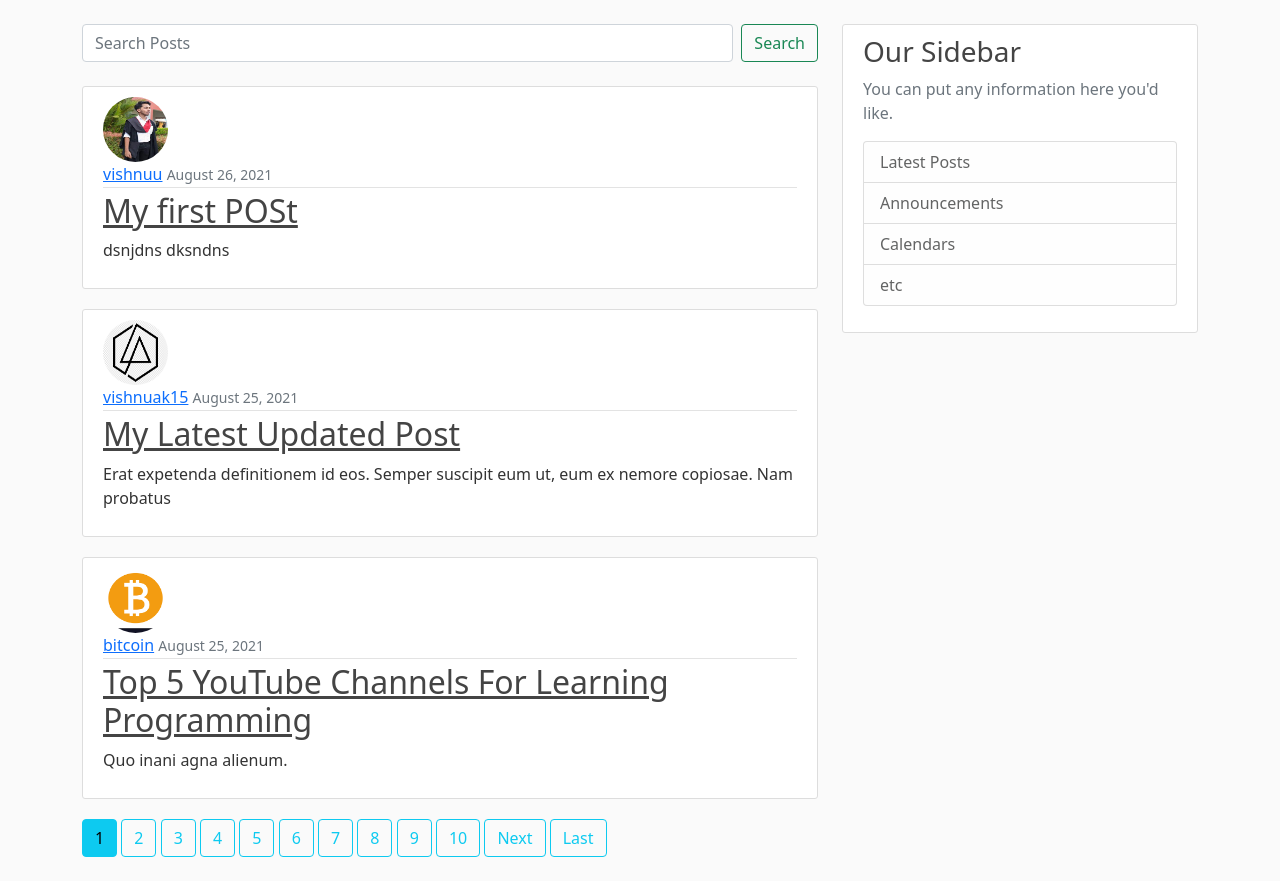
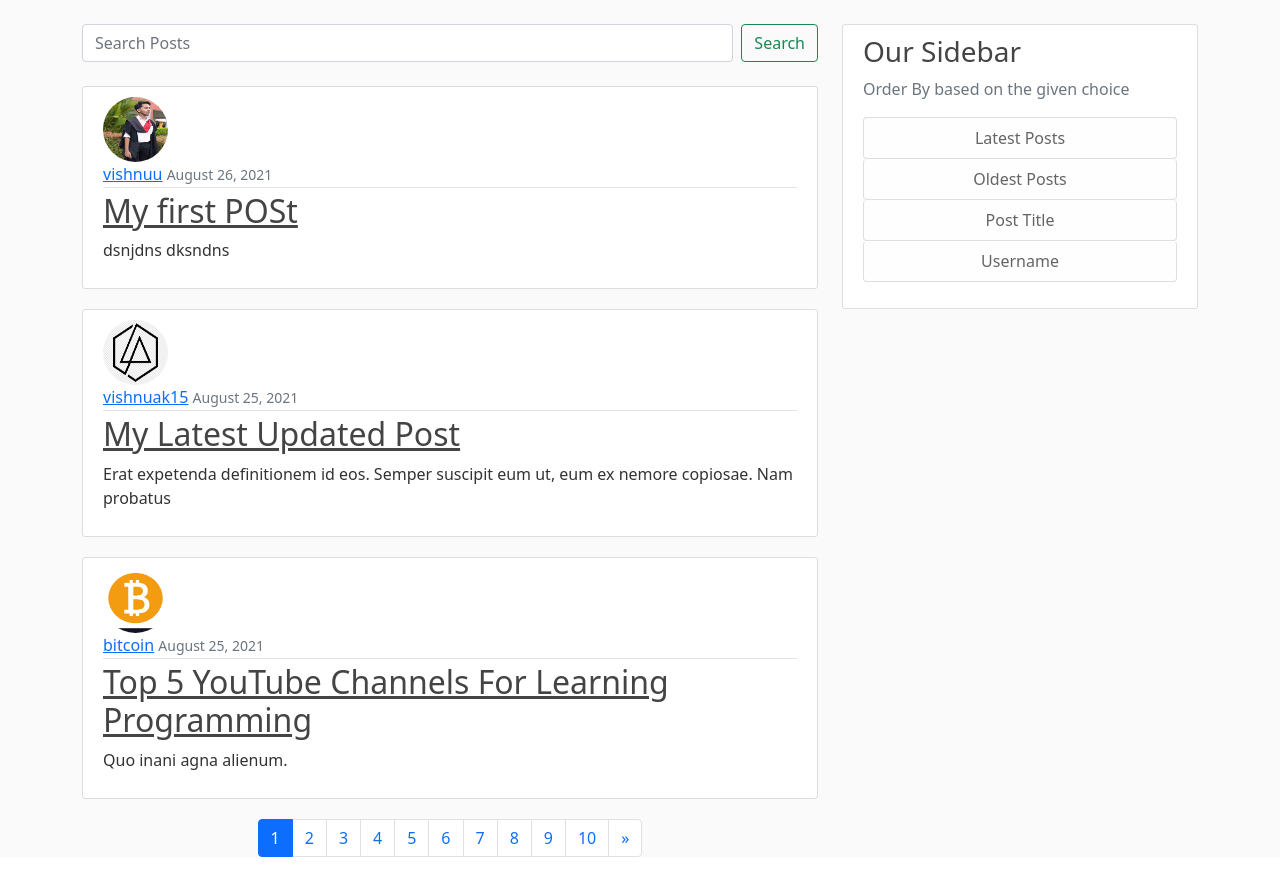
Before and after one commit to vishnuak15/django-blog, a Django app: page / in a window 1280 px wide. Shown: the part 56-937 px from the top of the page. After the commit the page ends 913 px from the top, so only its background shows below. Run offline with Django 3.2, Linux system fonts and the light colour scheme; data comes from the database, SQL or seed files in the repository; both versions use the stored data as it was after the commit.

Commit message:
added search and sidebar features

```diff
--- a/blog/templates/blog/base.html
+++ b/blog/templates/blog/base.html
@@ -61,12 +61,12 @@
             <div class="col-md-4">
                 <div class="content-section">
                     <h3>Our Sidebar</h3>
-                    <p class='text-muted'>You can put any information here you'd like.
+                    <p class='text-muted'>Order By based on the given choice
                         <ul class="list-group">
-                            <li class="list-group-item list-group-item-light">Latest Posts</li>
-                            <li class="list-group-item list-group-item-light">Announcements</li>
-                            <li class="list-group-item list-group-item-light">Calendars</li>
-                            <li class="list-group-item list-group-item-light">etc</li>
+                            <a href="{% url 'blog-home'  %}" class="list-group-item list-group-item-light btn btn-secondary">Latest Posts</a>
+                            <a href="{% url 'oldposts'  %}" name="orderby" value="date_posted" class="list-group-item list-group-item-light btn btn-secondary">Oldest Posts</a>
+                            <a href="{% url 'postitle'  %}" class="list-group-item list-group-item-light btn btn-secondary">Post Title</a>
+                            <a href="{% url 'username'  %}" name="orderby" value="-date_posted" class="list-group-item list-group-item-light btn btn-secondary">Username</a>
                         </ul>
                     </p>
                 </div>
--- a/blog/templates/blog/home.html
+++ b/blog/templates/blog/home.html
@@ -3,7 +3,7 @@
     {% csrf_token %}
     <input name="query" class="form-control me-2" type="search" placeholder="Search Posts" aria-label="Search">
     <button class="btn btn-outline-success" type="submit">Search</button>
-</form><br> {% for post in posts %}
+</form><br> {% if posts %} {% for post in posts %}
 <article class="media content-section">
     <img class="rounded-circle article-img" src="{{ post.author.profile.image.url }}">
     <div class="media-body">
@@ -15,11 +15,22 @@
         <p class="article-content">{{ post.content }}</p>
     </div>
 </article>
-{% endfor %} {% if is_paginated %} {% if page_obj.has_previous %}
-<a class="btn btn-outline-info mb-4" href="?query={{query}}&page=1">First</a>
-<a class="btn btn-outline-info mb-4" href="?query={{query}}&page={{ page_obj.previous_page_number}}">Previous</a> {% endif %} {% for num in page_obj.paginator.page_range %} {% if page_obj.number == num %}
-<a class="btn btn-info mb-4" href="?query={{query}}&page={{ num }}">{{ num }}</a> {% elif num > page_obj.number|add:'-3' %}
-<a class="btn btn-outline-info mb-4" href="?query={{query}}&page={{ num }}">{{ num }}</a> {% elif num > page_obj.number|add:'3' %}
-<a class="btn btn-outline-info mb-4" href="?query={{query}}&page={{ num }}">{{ num }}</a> {% endif %} {% endfor %} {% if page_obj.has_next %}
-<a class="btn btn-outline-info mb-4" href="?query={{query}}&page={{ page_obj.next_page_number }}">Next</a>
-<a class="btn btn-outline-info mb-4" href="?query={{query}}&page={{ page_obj.paginator.num_pages}}">Last</a> {% endif %} {% endif %} {% endblock content %}
+{% endfor %} {% if nums %}
+<nav aria-label="Page navigation example">
+    <ul class="pagination justify-content-center">
+        {% if posts.has_previous %}
+        <li class="page-item"><a class="page-link" href="?query={{query}}&orderby={{orderby}}&page=1">&laquo</a></li>
+        {% endif %} {% for i in nums %} {% if forloop.counter == posts.number %}
+        <li class="page-item active"><a class="page-link" href="?query={{query}}&orderby={{orderby}}&page={{ forloop.counter }}">{{ forloop.counter }}</a></li>
+        {% else %}
+        <li class="page-item"><a class="page-link" href="?query={{query}}&orderby={{orderby}}&page={{ forloop.counter }}">{{ forloop.counter }}</a></li>
+        {% endif %} {% endfor %} {% if posts.has_next %}
+        <li class="page-item"><a class="page-link" href="?query={{query}}&orderby={{orderby}}&page={{ posts.paginator.num_pages }}">&raquo </a></li>
+        {% endif %}
+    </ul>
+</nav>
+{% endif %} {% else %}
+<div class="container">
+    <h2>OOps, sorry No results found!</h2>
+</div>
+{% endif %} {% endblock content %}
--- a/blog/urls.py
+++ b/blog/urls.py
@@ -3,16 +3,16 @@ from . import views
 from .views import *
 
 urlpatterns = [
-    path('',PostListView.as_view(),name='blog-home' ),
     path('user/<str:username>/', UserPostListView.as_view(),name='user-posts'),
     path('users/<int:pk>/',UserDetialView.as_view(),name='user-detial'),
     path('post/<int:pk>/',PostDetialView.as_view(),name='post-detial'),
     path('post/<int:pk>/delete/',PostDeleteView.as_view(),name='post-delete'),
     path('post/<int:pk>/update/',PostUpdateView.as_view(),name='post-update'),
     path('about/',views.about,name='blog-about' ),
-    # path('',views.PostList,name='blog-home' ),
-    # FilterView.as_view(filterset_class=FilmFilter,
-    # 	template_name='myapp/my_template.html'), name='searcher'),
+    path('',views.postlist,name='blog-home' ),
+    path('oldposts/',views.oldpostlist,name='oldposts'),
+    path('postitle/',views.postitle,name='postitle'),
+    path('username/',views.username,name='username'),
     path('post/new/',PostCreateView.as_view(),name='post-create' ),
     path('comment/new/<int:pk>',CommentCreateView.as_view(),name='comment-create' ),
     path('comment/delete/<int:pk>',CommentDeleteView.as_view(),name='comment-delete' ),
--- a/blog/views.py
+++ b/blog/views.py
@@ -17,49 +17,83 @@ def home(request):
     return render(request,'blog/home.html',context)
 
 
-# def PostList(request):
-#     if request.method == 'GET':
-#         query = request.GET.get('query','')
+def postlist(request):
+    if request.method == 'GET':
+        query = request.GET.get('query','')
+        post = Post.objects.filter(title__icontains=query).order_by('-date_posted')
+        p = Paginator(post,3)
+        page = request.GET.get('page')
+        posts = p.get_page(page)
+        nums = "a" * posts.paginator.num_pages
+        context = {
+            'posts':posts,
+            'nums':nums,
+            'query':query,
+        }
+        return render(request,'blog/home.html',context )
+
+
+def username(request):
+    if request.method == 'GET':
+        query = request.GET.get('query','')
+        post = Post.objects.filter(title__icontains=query).order_by('author__username')
+        p = Paginator(post,3)
+        page = request.GET.get('page')
+        posts = p.get_page(page)
+        nums = "a" * posts.paginator.num_pages
+        context = {
+            'posts':posts,
+            'nums':nums,
+            'query':query,
+        }
+        return render(request,'blog/home.html',context )
+
+
+def postitle(request):
+    if request.method == 'GET':
+        query = request.GET.get('query','')
+        post = Post.objects.filter(title__icontains=query).order_by('title')
+        p = Paginator(post,3)
+        page = request.GET.get('page')
+        posts = p.get_page(page)
+        nums = "a" * posts.paginator.num_pages
+        context = {
+            'posts':posts,
+            'nums':nums,
+            'query':query,
+        }
+        return render(request,'blog/home.html',context )
+
+def oldpostlist(request):
+    if request.method == 'GET':
+        query = request.GET.get('query','')
+        post = Post.objects.filter(title__icontains=query).order_by('date_posted')
+        p = Paginator(post,3)
+        page = request.GET.get('page')
+        posts = p.get_page(page)
+        nums = "a" * posts.paginator.num_pages
+        context = {
+            'posts':posts,
+            'nums':nums,
+            'query':query,
+        }
+        return render(request,'blog/home.html',context )
+
+# class PostListView(ListView):
+#     model = Post
+#     template_name = 'blog/home.html'
+#     context_object_name = 'posts'
+#     ordering = ['-date_posted']
+#     paginate_by = 3
+
+#     def get_queryset(self):
+#         query = self.request.GET.get('query','')
+#         posts = Post.objects.all().order_by('-date_posted')
 #         if query:
-#             post = Post.objects.filter(title__icontains=query).order_by('-date_posted')
-#             p = Paginator(post,3)
-#             page = request.GET.get('page')
-#             posts = p.get_page(page)
-#             nums = "a" * posts.paginator.num_pages
-#             context = {
-#                 'posts':posts,
-#                 'page':page,
-#                 'query':query,
-#             }
-#             return render(request,'blog/home.html',context )
+#             posts = Post.objects.filter(title__icontains=query).order_by('-date_posted')
 #         else:
-#             post = Post.objects.all().order_by('-date_posted')
-#             p = Paginator(post,3)
-#             page = request.GET.get('page')
-#             posts = p.get_page(page)
-#             nums = "a" * posts.paginator.num_pages
-#             context = {
-#                 'posts':posts,
-#                 'page':page,
-#                 'query':query,
-#             }
-#             return render(request,'blog/home.html',context )
-
-class PostListView(ListView):
-    model = Post
-    template_name = 'blog/home.html'
-    context_object_name = 'posts'
-    ordering = ['-date_posted']
-    paginate_by = 3
-
-    def get_queryset(self):
-        query = self.request.GET.get('query','')
-        posts = Post.objects.all().order_by('-date_posted')
-        if query:
-            posts = Post.objects.filter(title__icontains=query).order_by('-date_posted')
-        else:
-            posts = Post.objects.all().order_by('-date_posted')
-        return posts
+#             posts = Post.objects.all().order_by('-date_posted')
+#         return posts
 
 
 
```
Also changed, not shown: db.sqlite3.
